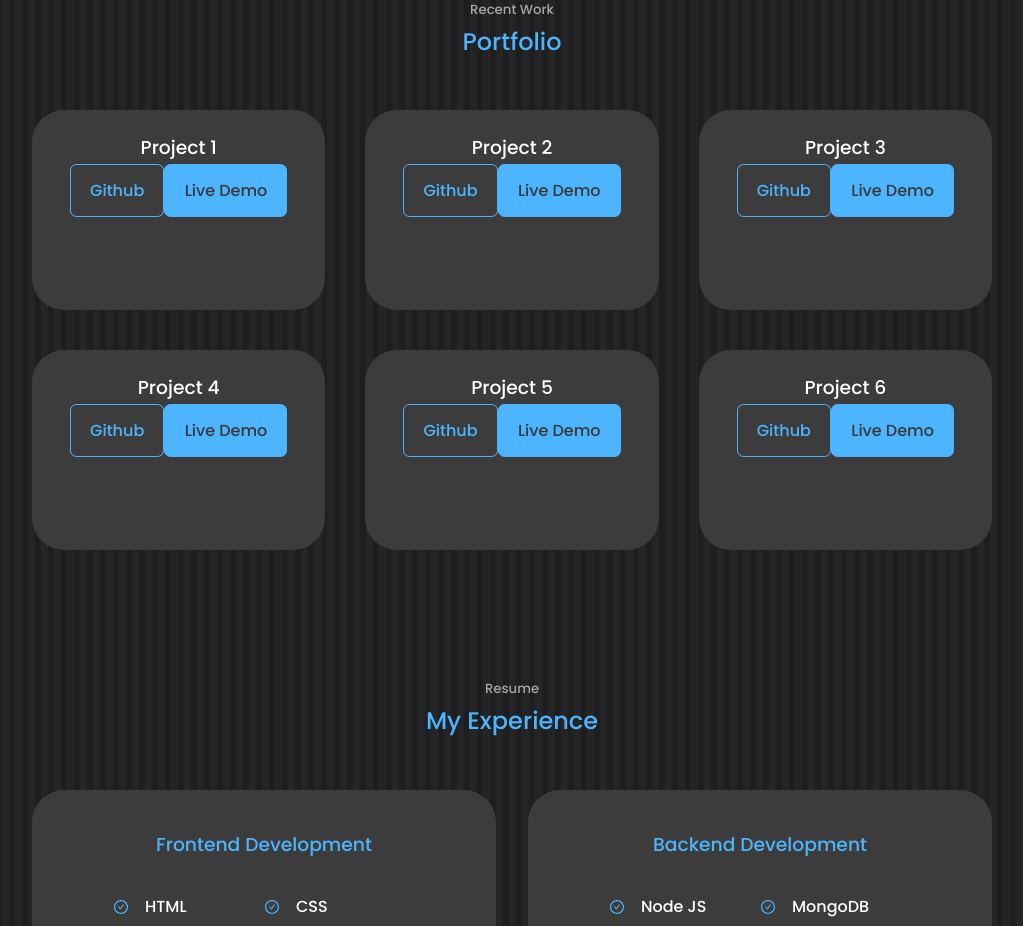
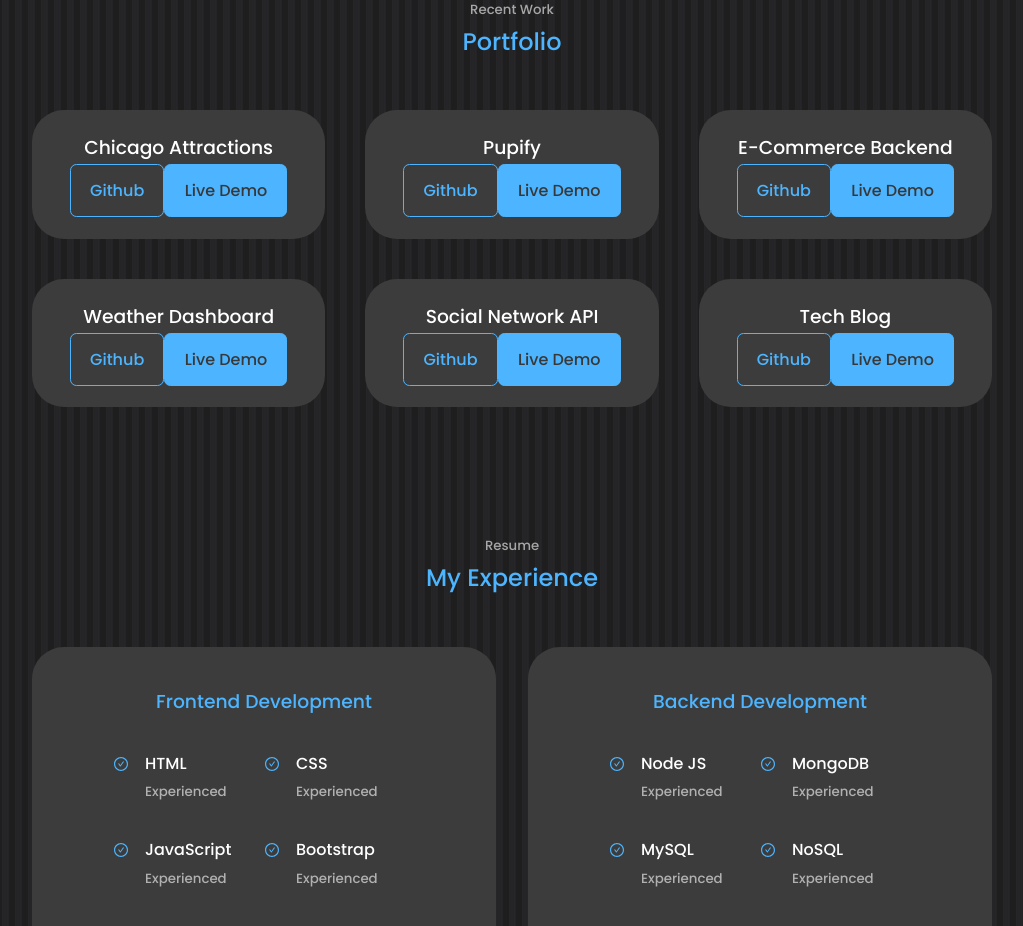
Before and after one commit to MattOz/React-Portfolio, a React (Create React App) app: page / in a window 1280 px wide. Shown: the part 1360-2286 px from the top of the page, without its empty margins (128-1151 px from the left). Built offline with nearby package versions, Linux system fonts and the light colour scheme.

Commit message:
updated portfolio items

```diff
--- a/src/components/portfolio/Portfolio.jsx
+++ b/src/components/portfolio/Portfolio.jsx
@@ -4,39 +4,39 @@ import './portfolio.css'
 const data = [
   {
     id: 1,
-    title: 'Project 1',
-    github: 'https://github.com',
-    demo: 'https://github.com'
+    title: 'Chicago Attractions',
+    github: 'https://github.com/MattOz/Chicago-Attractions',
+    demo: 'https://ancient-wildwood-93900.herokuapp.com/login',
   },
   {
     id: 2,
-    title: 'Project 2',
-    github: 'https://github.com',
-    demo: 'https://github.com'
+    title: 'Pupify',
+    github: 'https://github.com/MattOz/Pupify',
+    demo: 'https://mattoz.github.io/Pupify/',
   },
   {
     id: 3,
-    title: 'Project 3',
-    github: 'https://github.com',
-    demo: 'https://github.com'
+    title: 'E-Commerce Backend',
+    github: 'https://github.com/MattOz/E-Commerce-Back-End',
+    demo: 'https://drive.google.com/file/d/1896bWtghjvF4a3UbCLOKKME9b8Dlu-Xt/view',
   },
   {
     id: 4,
-    title: 'Project 4',
-    github: 'https://github.com',
-    demo: 'https://github.com'
+    title: 'Weather Dashboard',
+    github: 'https://github.com/MattOz/Weather-Dashboard',
+    demo: 'https://mattoz.github.io/Weather-Dashboard/',
   },
   {
     id: 5,
-    title: 'Project 5',
-    github: 'https://github.com',
-    demo: 'https://github.com'
+    title: 'Social Network API',
+    github: 'https://github.com/MattOz/Social-Network-API',
+    demo: 'https://github.com',
   },
   {
     id: 6,
-    title: 'Project 6',
-    github: 'https://github.com',
-    demo: 'https://github.com'
+    title: 'Tech Blog',
+    github: 'https://github.com/MattOz/Tech-Blog',
+    demo: 'https://desolate-brushlands-39848.herokuapp.com/',
   },
 ]
 
@@ -49,12 +49,12 @@ const Portfolio = () => {
       <div className='container portfolio_container'>
 
         {
-          data.map(({id, title, github, demo}) => {
+          data.map(({id, title, github, demo, image}) => {
             return(
               <article className='portfolio_item'>
               <h3>{title}</h3>
-              <a href={github} className='btn' target='_blank'>Github</a>
-              <a href={demo} className='btn btn-primary' target='_blank'>Live Demo</a>
+              <a href={github} className='btn' id='portfolio_btn' target='_blank'>Github</a>
+              <a href={demo} className='btn btn-primary' id='portfolio_btn' target='_blank'>Live Demo</a>
             </article>
             )
           })
--- a/src/components/portfolio/portfolio.css
+++ b/src/components/portfolio/portfolio.css
@@ -12,8 +12,12 @@
     border-radius: 2rem;
     border: 1px solid transparent;
     transition: var(--transition);
-    height: 25vh;
     text-align: center;
+}
+
+#portfolio_btn{
+    flex-direction: column;
+    justify-content: flex-end;
 }
 
 .portfolio_item:hover {
@@ -24,6 +28,8 @@
 .portfolio_item h3 {
     margin: 1.2 0 2rem;
 }
+
+
 
 /* Media Queries - Medium */
 @media screen and (max-width: 1024px) {
```
Also changed, not shown: src/components/about/About.jsx (+0 -25 lines), src/assets/testImage.jpg (deleted).
